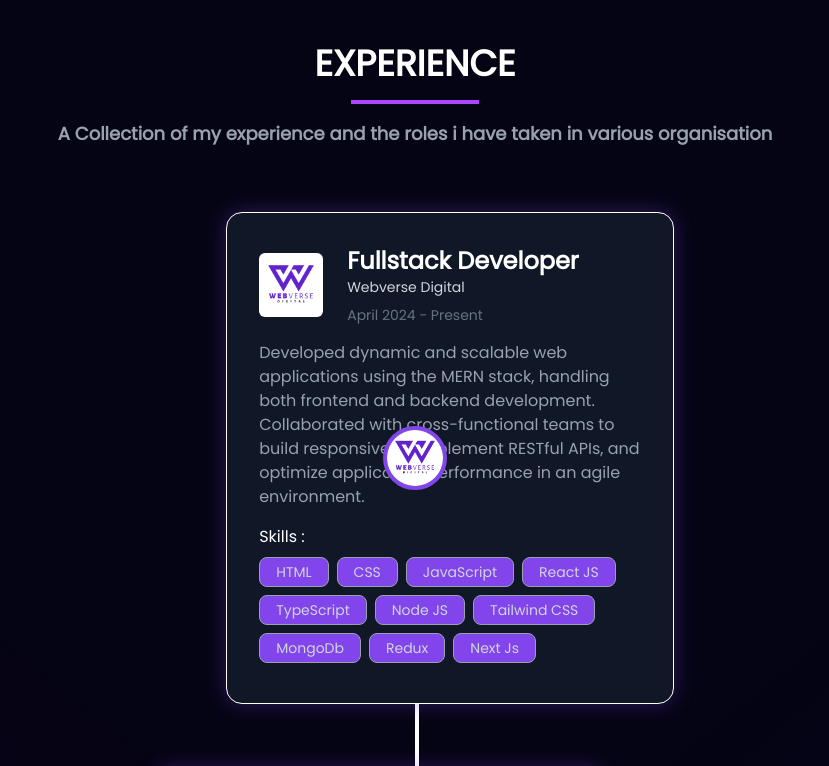
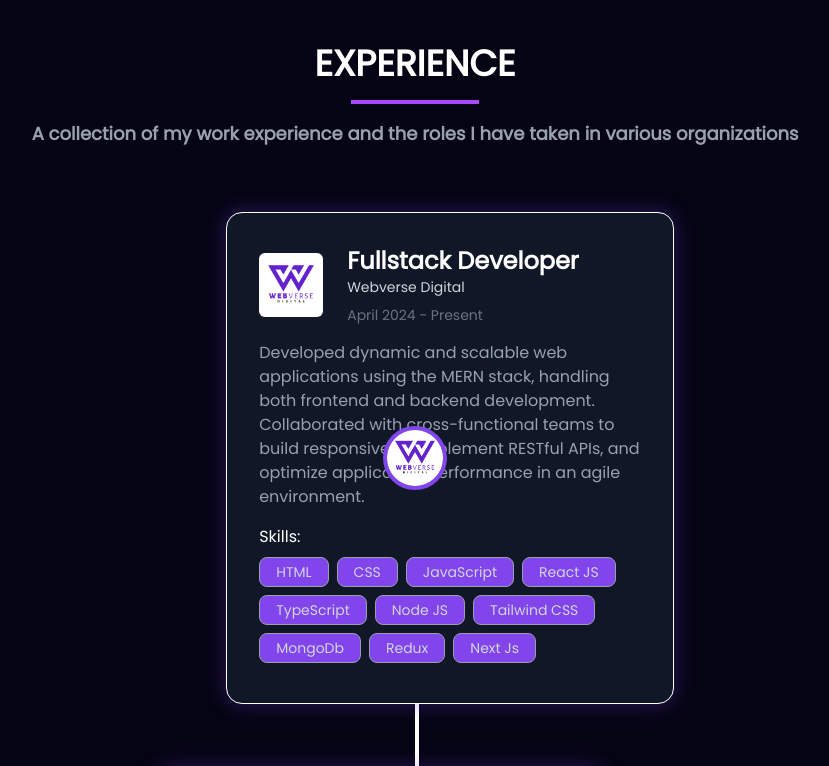
Before and after one commit to singhravi5590/MyPortFolio, a React (Vite) app: page / in a window 1280 px wide. Shown: the part 2040-2806 px from the top of the page, without its empty margins (225-1054 px from the left). Built offline with nearby package versions, Linux system fonts and the light colour scheme.

Commit message:
experience completed

```diff
--- a/src/components/Experience/Experience.jsx
+++ b/src/components/Experience/Experience.jsx
@@ -1,86 +1,96 @@
-import React from 'react'
-import { experiences } from '../../constant'
+import React from "react";
+import { experiences } from "../../constant"; // Import your data
 
 const Experience = () => {
   return (
     <section
-    id='experience'
-    className='py-24 pb-24 px-[12vw] md:px-[7vw] lg:px-[16vw] font-sans skills-gradient clip-path-custom-2'>
-
+      id="experience"
+      className="py-24 pb-24 px-[12vw] md:px-[7vw] lg:px-[16vw] font-sans bg-skills-gradient clip-path-custom-2"
+    >
       {/* Section Title */}
-      <div className='text-center mb-16'>
-        <h2 className='text-4xl font-bold text text-white'>EXPERIENCE</h2>
-        <div className='h-1 w-32 bg-purple-500 mx-auto mt-4'></div>
-        <p className='text-gray-400 mt-4 text-lg font-semibold'>A Collection of my experience and the roles i have taken in various organisation</p>
+      <div className="text-center mb-16">
+        <h2 className="text-4xl font-bold text-white">EXPERIENCE</h2>
+        <div className="w-32 h-1 bg-purple-500 mx-auto mt-4"></div>
+        <p className="text-gray-400 mt-4 text-lg font-semibold">
+          A collection of my work experience and the roles I have taken in
+          various organizations
+        </p>
       </div>
 
-      {/* Experience time line */}
-
-      <div className='relative'>
-        {/* Vertical Line */}
-        <div className='absolute sm:left-1/2 left-0 transform -translate-x-1/2 sm:-translate-x-0 w-1 h-full bg-white'></div>
+      {/* Experience Timeline */}
+      <div className="relative">
+        {/* Vertical line */}
+        <div className="absolute sm:left-1/2 left-0 transform -translate-x-1/2 sm:-translate-x-0 w-1 bg-white h-full"></div>
 
         {/* Experience Entries */}
-        {
-          experiences.map((experience, index) => (
-            <div key={experience.id} className={`flex flex-col sm:flex-row items-center mb-16 ${index % 2 === 0 ? "sm:justify-end" : "sm:justify-start"}`}>
+        {experiences.map((experience, index) => (
+          <div
+            key={experience.id}
+            className={`flex flex-col sm:flex-row items-center mb-16 ${
+              index % 2 === 0 ? "sm:justify-end" : "sm:justify-start"
+            }`}
+          >
             {/* Timeline Circle */}
-
-              <div className='absolute sm:left-1/2 left-0 transform -translate-x-1/2 bg-gray-400 border-4 border-[#8245ec] w-1/2 h-1/2 sm:w-16 sm:h-16 rounded-full flex justify-center items-center z-10'>
+            <div className="absolute sm:left-1/2 left-0 transform -translate-x-1/2 bg-gray-400 border-4 border-[#8245ec] w-12 h-12 sm:w-16 sm:h-16 rounded-full flex justify-center items-center z-10">
               <img
                 src={experience.img}
                 alt={experience.company}
-                  className='w-full h-full object-cover rounded-full'
+                className="w-full h-full object-cover rounded-full"
               />
             </div>
 
             {/* Content Section */}
-              <div  className={`w-full sm:max-w-md p-4 sm:p-8 rounded-2xl border border-white bg-gray-900 backdrop-blur-md shadow-[0_0_20px_1px_rgba(130,69,236,0.3)] ${
+            <div
+              className={`w-full sm:max-w-md p-4 sm:p-8 rounded-2xl border border-white bg-gray-900 backdrop-blur-md shadow-[0_0_20px_1px_rgba(130,69,236,0.3)] ml-8 ${
                 index % 2 === 0 ? "sm:ml-0" : "sm:mr-0"
-              } sm:ml-44 sm:mr-44 ml-8 transform transition-transform duration-300 hover:scale-105`}>
-
+              } sm:ml-44 sm:mr-44 transform transition-transform duration-300 hover:scale-105`}
+            >
               {/* Flex container for image and text */}
-                  <div className='flex items-center space-x-6'>
-                    {/* Company logo  */}
-                    <div className='w-16 h-16 bg-white rounded-md overflow-hidden'>
-                      <img className='w-full h-full object-cover' src={experience.img} alt={experience.company} />
+              <div className="flex items-center space-x-6">
+                {/* Company Logo/Image */}
+                <div className="w-16 h-16 bg-white rounded-md overflow-hidden">
+                  <img
+                    src={experience.img}
+                    alt={experience.company}
+                    className="w-full h-full object-cover"
+                  />
                 </div>
 
-                    {/* Role, company name and date */}
-                    <div className='flex flex-col justify-between'>
+                {/* Role, Company Name, and Date */}
+                <div className="flex flex-col justify-between">
                   <div>
-                        <h3 className='text-xl sm:text-2xl font-semibold text-white'>{experience.role}</h3>
-                        <h4 className='text-md sm:text-sm text-gray-300'>{experience.company}</h4>
+                    <h3 className="text-xl sm:text-2xl font-semibold text-white">
+                      {experience.role}
+                    </h3>
+                    <h4 className="text-md sm:text-sm text-gray-300">
+                      {experience.company}
+                    </h4>
+                  </div>
+                  {/* Date at the bottom */}
+                  <p className="text-sm text-gray-500 mt-2">{experience.date}</p>
+                </div>
               </div>
 
-                        {/* Date */}
-                        <p className='text-sm text-gray-500 mt-2'>{experience.date}</p>
-                    </div>
-                  </div>
-                  <p className='mt-4 text-gray-400'>{experience.desc}</p>
-                  <div className='mt-4'>
-                    <h5 className='font-medium text-white'>Skills : </h5>
-                    <ul className='flex flex-wrap mt-2'>
-                      {
-                        experience.skills.map((skill, index) => (
-                          <li key={index} className='bg-[#8245ec] text-gray-300 px-4 py-1 text-xs sm:text-sm rounded-lg mr-2 mb-2 border border-gray-400'>
+              <p className="mt-4 text-gray-400">{experience.desc}</p>
+              <div className="mt-4">
+                <h5 className="font-medium text-white">Skills:</h5>
+                <ul className="flex flex-wrap mt-2">
+                  {experience.skills.map((skill, index) => (
+                    <li
+                      key={index}
+                      className="bg-[#8245ec] text-gray-300 px-4 py-1 text-xs sm:text-sm rounded-lg mr-2 mb-2 border border-gray-400"
+                    >
                       {skill}
                     </li>
-                        ))
-                      }
+                  ))}
                 </ul>
               </div>
             </div>
           </div>
+        ))}
+      </div>
+    </section>
+  );
+};
 
-          ))
-        }
-
-      </div>
-
-
-    </section>
-  )
-}
-
-export default Experience
+export default Experience;
```
Lines whose indentation alone changed are shown as unchanged.
